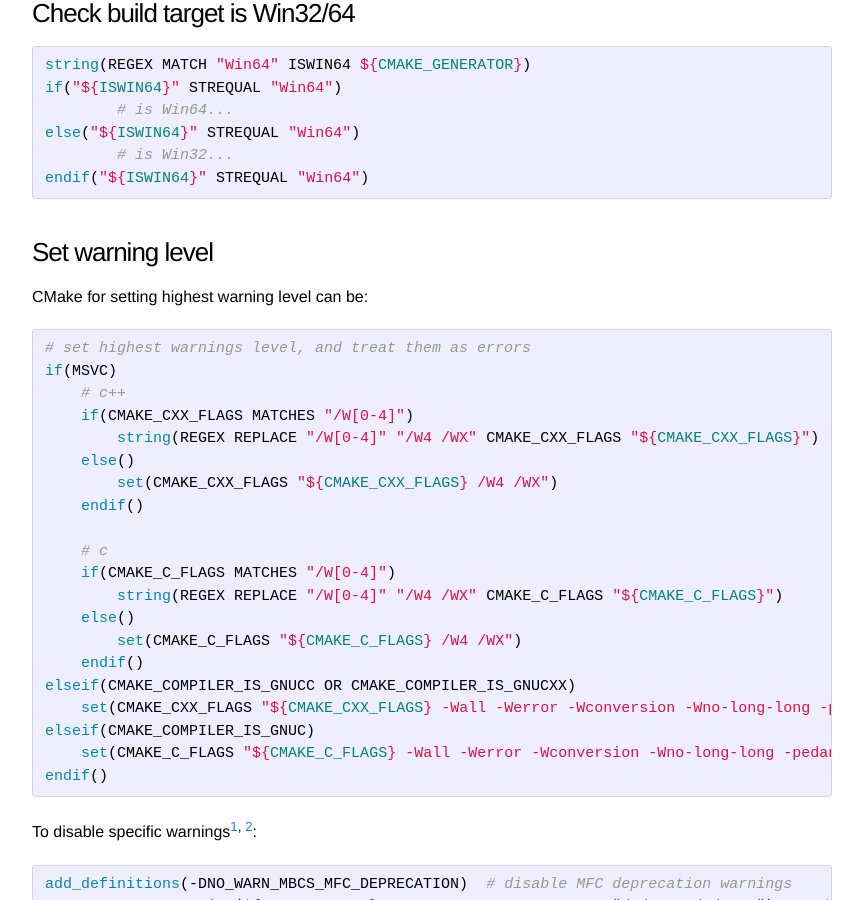
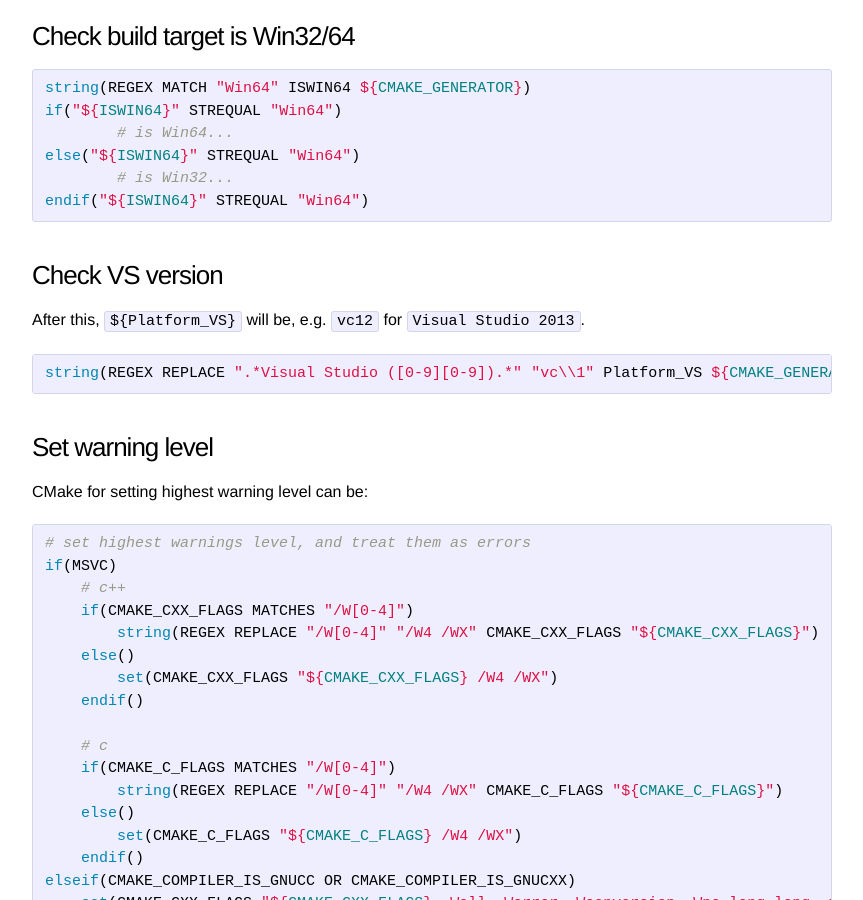
Before and after one commit to blog-ythu/blog-ythu.github.io, a Jekyll site: the page built from _posts/2014-09-25-CMake-sumup.md, in a window 1280 px wide and 900 px high, scrolled down 2344 px. Shown: the whole window, without its empty margins (208-1071 px from the left). Built offline with Jekyll 4.4.1, drawn with Linux system fonts in a browser that asks for light colours; nearby versions of some CDN libraries; Markdown is read by kramdown in place of the engine named in the settings; comment, search, counter and statistics services are not loaded; some of the changed text lies outside the part shown.

Commit message:
update post: CMake sumup

````diff
--- a/_posts/2014-09-25-CMake-sumup.md
+++ b/_posts/2014-09-25-CMake-sumup.md
@@ -90,6 +90,13 @@ else("${ISWIN64}" STREQUAL "Win64")
 endif("${ISWIN64}" STREQUAL "Win64")
 ```
 
+### Check VS version
+After this, `${Platform_VS}` will be, e.g. `vc12` for `Visual Studio 2013`.
+
+```cmake
+string(REGEX REPLACE ".*Visual Studio ([0-9][0-9]).*" "vc\\1" Platform_VS ${CMAKE_GENERATOR})
+```
+
 ### Set warning level
 CMake for setting highest warning level can be:
 
````
